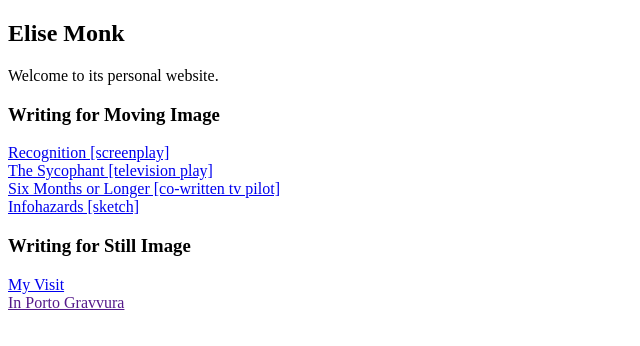
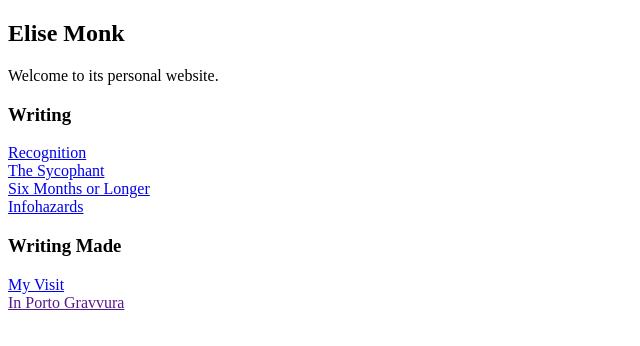
Before and after one commit to elisemonk/elisemonk.github.io, a plain HTML site: page index.html in a window 1280 px wide. Shown: the whole page, without its empty margins (0-640 px from the left). Drawn offline with Linux system fonts and the light colour scheme.

Commit message:
Update index.html

```diff
--- a/index.html
+++ b/index.html
@@ -6,17 +6,17 @@
 
     Welcome to its personal website.
 
-    <h3>Writing for Moving Image</h3>
+    <h3>Writing</h3>
 
-    <a href="Recognition.pdf">Recognition [screenplay]</a> <br>
+    <a href="Recognition.pdf">Recognition</a> <br>
 
-    <a href="The Sycophant.pdf">The Sycophant [television play]</a> <br>
+    <a href="The Sycophant.pdf">The Sycophant</a> <br>
 
-    <a href="Six Months or Longer.pdf">Six Months or Longer [co-written tv pilot]</a> <br>
+    <a href="Six Months or Longer.pdf">Six Months or Longer</a> <br>
 
-    <a href="Infohazards.pdf">Infohazards [sketch]</a>
+    <a href="Infohazards.pdf">Infohazards</a>
 
-    <h3>Writing for Still Image</h3>
+    <h3>Writing Made</h3>
 
     <a href="https://www.youtube.com/watch?v=kYChxdNfFBM">My Visit</a> <br>
 
```
